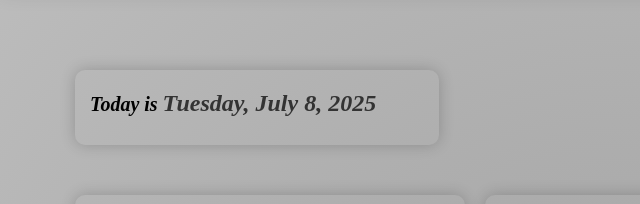
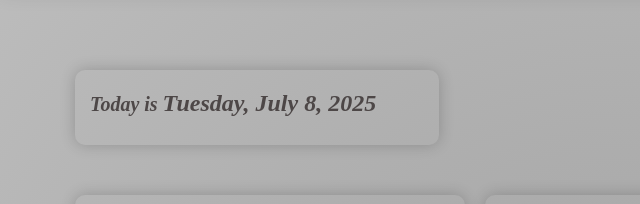
Before and after one commit to Javeria-Javaid/The-Planner-, a website built with webpack: page daily_planner.html in a window 1280 px wide. Shown: the part 125-329 px from the top of the page, 0-640 px from the left. Built offline with nearby package versions, Linux system fonts and the light colour scheme.

Commit message:
date container updated
changed text colour to match the overall layout

```diff
--- a/daily_planner.css
+++ b/daily_planner.css
@@ -93,6 +93,7 @@ body {
   font-size: 20px;
   font-weight: bold;
   margin-top: 120px;
+  color: #4d4747;
 
 }
 
@@ -101,7 +102,7 @@ body {
 }
 .date-display {
   font-size: 1.5rem;
-  color: #333;
+  //color: #333;
   margin-top: 0.5rem;
   font-weight: bold;
 }
```
